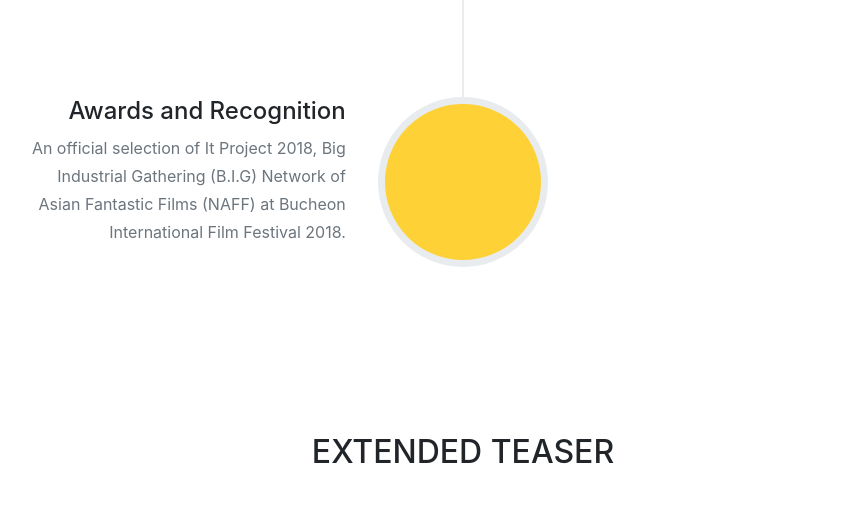
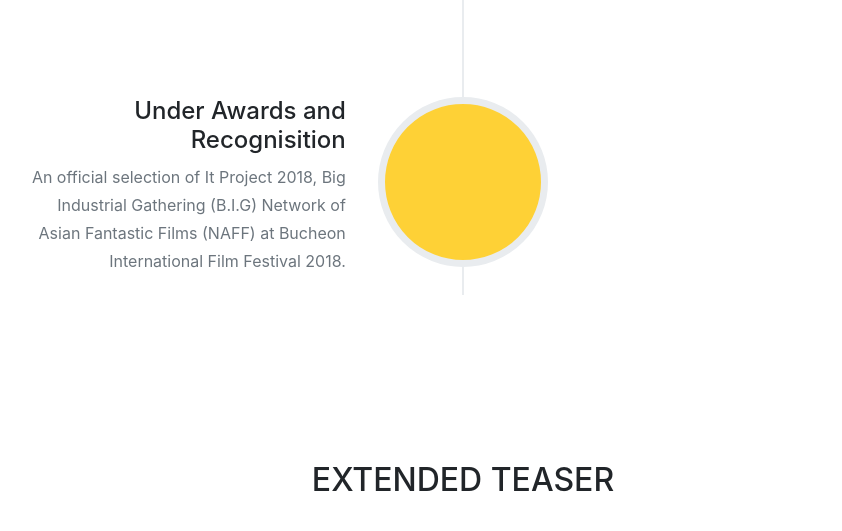
Before and after one commit to soulsearchingmovie/soulsearchingmovie.github.io, a website with bundled scripts: page index.html in a window 1280 px wide. Shown: the part 3993-4524 px from the top of the page, without its empty margins (177-1019 px from the left). Built offline with nearby package versions, Linux system fonts and the light colour scheme; grey boxes are pictures that could not be loaded.

Commit message:
update text

```diff
--- a/index.html
+++ b/index.html
@@ -248,7 +248,7 @@
                     </div>
                     <div class="timeline-panel">
                       <div class="timeline-heading">
-                        <h4>Awards and Recognition</h4>
+                        <h4>Under Awards and Recognisition</h4>
                         <h4 class="subheading"></h4>
                       </div>
                       <div class="timeline-body">
```
